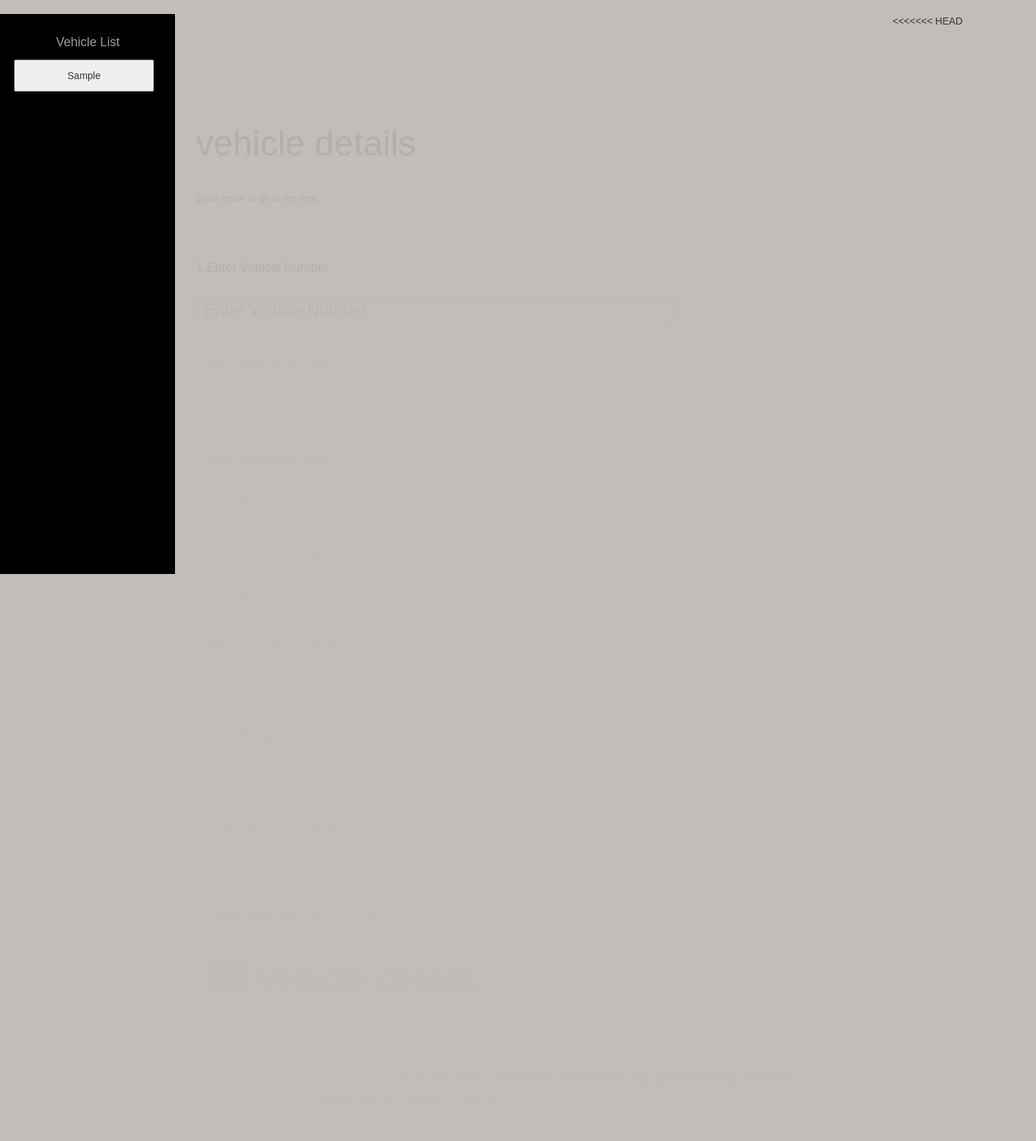
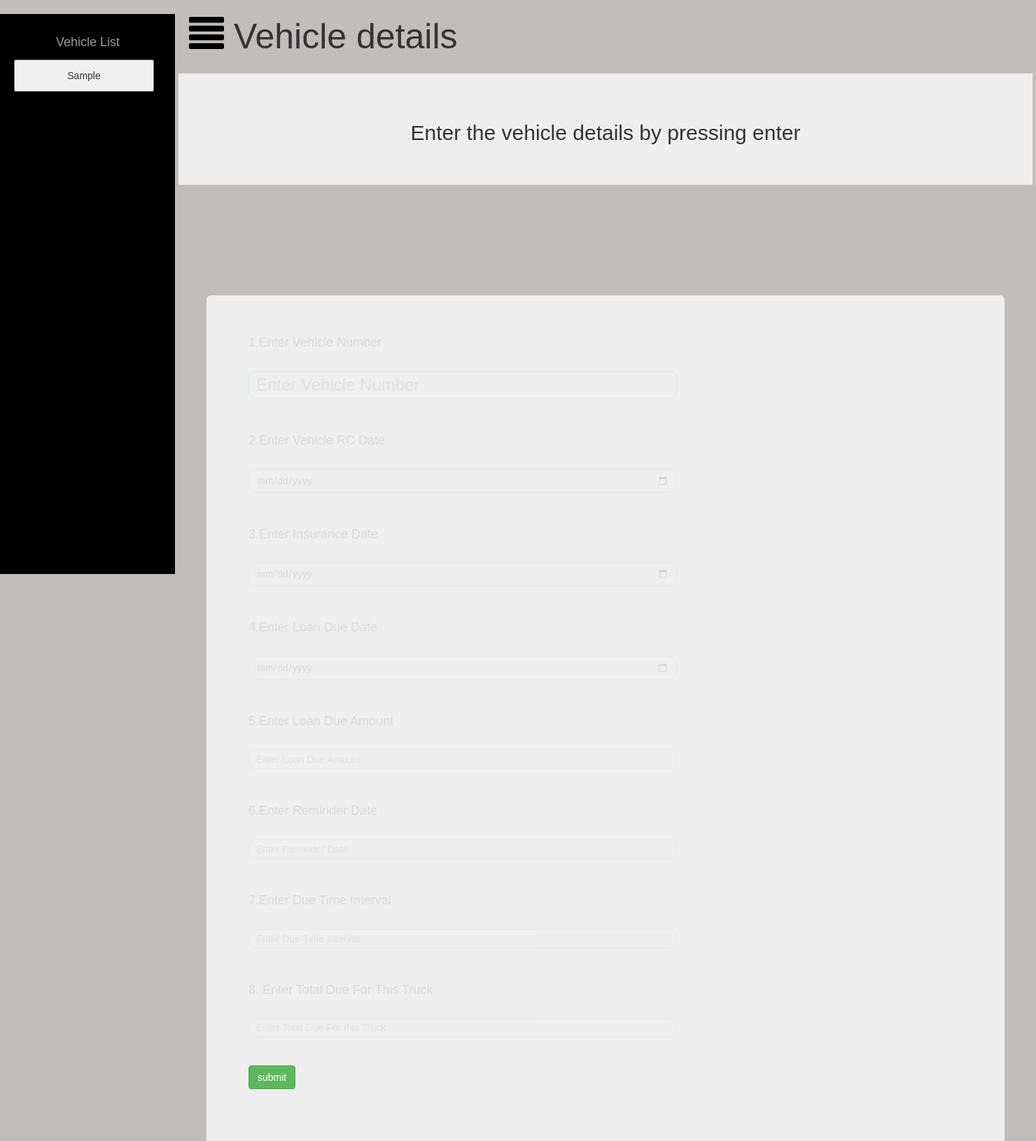
Before and after one commit to RSARASWATHI/my_truck, a PHP site: page /view/add_vehicle_page.php in a window 1480 px wide. Shown: the part 152-1782 px from the top of the page at 70% size. Run offline with PHP 8.4, Linux system fonts and the light colour scheme; the visitor is signed in with stand-in values (Sample User, id 1); tables that the repository leaves empty or names only in its code hold one stand-in row (values such as "Sample post"); some libraries are stand-ins or nearby versions.

Commit message:
add vehicle page finished

```diff
--- a/view/add_vehicle.php
+++ b/view/add_vehicle.php
@@ -23,8 +23,8 @@ include_once '../controllers/common_functions.php';
   <div class="container-fluid">
     <div class="navbar-header">
     <div class="logo">
-                    <img src="../images/image1.jpg" alt="mytruck">
-                    <span>my truck</span>
+                <img src="../images/image1.jpg" alt="mytruck">
+                <span>my truck</span>
       </div>
     </div>
     <ul class="nav navbar-nav navbar-right">
--- a/view/add_vehicle_page.php
+++ b/view/add_vehicle_page.php
@@ -54,62 +54,6 @@ include_once '../controllers/common_functions.php';
             </ul>
         </nav>
     </div>
-<<<<<<< HEAD
-    <div class="col-sm-9 col-lg-10">
-        <div class="container">
-            <form method="post">
-                <div class="input-field">
-            <h1 style="text-align:left;">vehicle details</h1>
-            <p>press enter to go to the next</p>
-            <br><br>
-            <input type="hidden" class="form-control" name="id" value=<?php echo get_user_id($_SESSION['phoneno']) ;?> required>
-        <br>
-                <div class="input-field" id="first">
-                    <div class="question">
-                    <h4>1.Enter Vehicle Number</h4><br>
-                    </div>
-                    <input class="cls" id="tb1" type="text" name="vehicle_no" placeholder="Enter Vehicle Number" required autofocus><br><br>
-                </div>
-                <div class="input-field">
-                    <div class="question">
-                    <h4>2.Enter Vehicle RC Date</h4><br>
-                    </div>
-                    <input class="cls" id="tb2" type="date" name="vehicle_RC_date" placeholder="Enter Vehicle RC Date" required><br><br>
-                </div>
-                <div class="input-field">
-                    <div class="question">
-                    <h4>3.Enter Insurance Date</h4><br>
-                    </div>
-                    <input class="cls" id="tb3" type="date" name="insurance_date" placeholder="Enter Vehicle Insurance Date" required><br><br>
-                </div>
-                <div class="input-field">
-                    <div class="question">
-                    <h4>4.Enter Loan Due Date</h4><br>
-                    </div>
-                    <input class="cls" id="tb4" type="date" name="loan_due_date" v  placeholder="Enter Loan Due Date" required><br><br>
-                </div>
-                <div class="input-field">
-                    <div class="question">
-                    <h4>5.Enter Loan Due Amount</h4><br>
-                    </div>
-                    <input class="cls" id="tb5" type="text" name="loan_due_amount" placeholder="Enter Loan Due Amount" required><br><br>
-                </div>
-                <div class="input-field">
-                    <div class="question">
-                    <h4>6.Enter Reminder Date</h4><br>
-                    </div>
-                    <input class="cls" id="tb6" type="text" name="reminder_before" placeholder="Enter Reminder Date" required><br><br>
-                </div>
-                <div class="input-field">
-                    <div class="question">
-                    <h4>7.Enter Due Time Interval</h4><br>
-                    </div>
-                    <input class="cls" id="tb7" type="text" name="due_time_interval" placeholder="Enter Due Time Interval" required><br><br>
-                </div>
-                <div class="input-field">
-                    <div class="question">
-                    <h4>8. Enter Total Due For This Truck</h4><br>
-=======
     <div id="page-content-wrapper">
             <div class="content-header">
                 <h1 id="home">
@@ -123,7 +67,6 @@ include_once '../controllers/common_functions.php';
                 <div class="row">
                     <div class="jumbotron">
                         <h2 style="text-align:center">Enter the vehicle details by pressing enter</h2>
->>>>>>> a3e72a10584baf45f277470249424ea1715a7355
                     </div>
                 <div class="container">
                     <form method="post">
```
